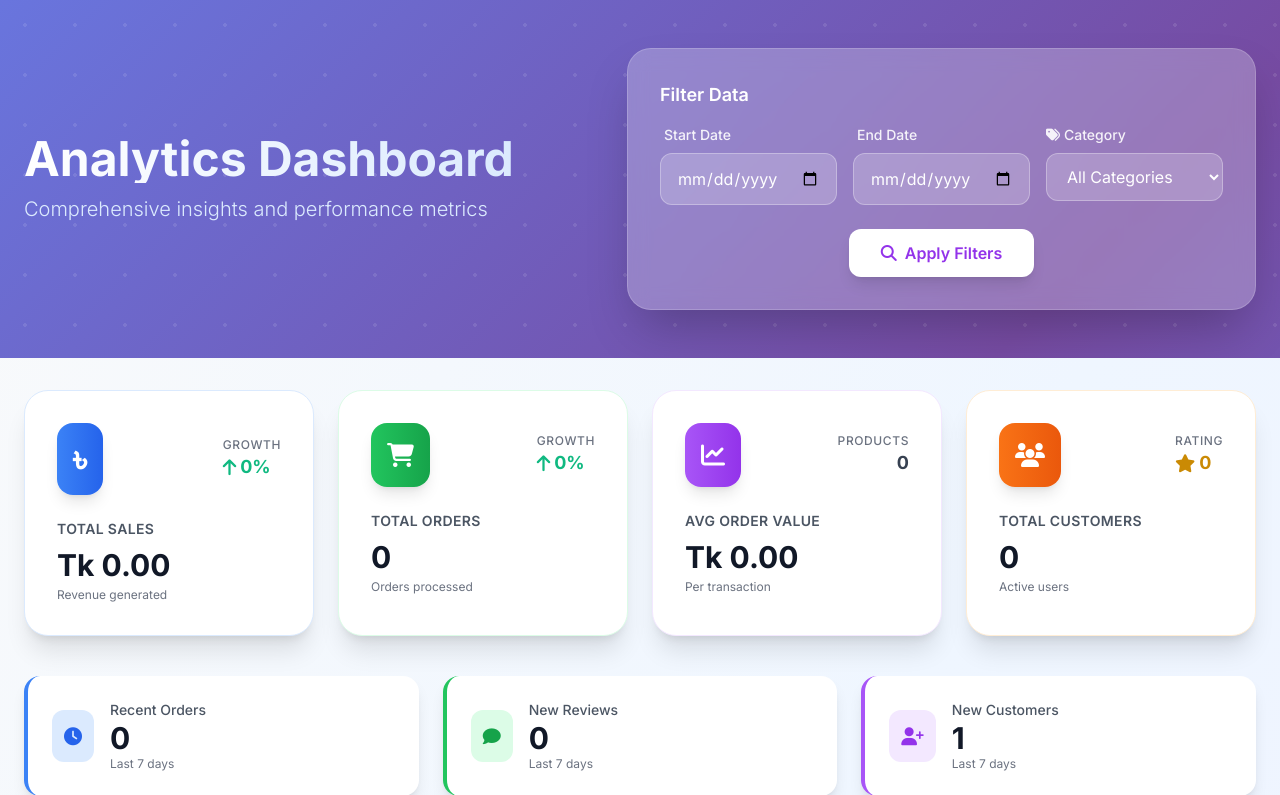
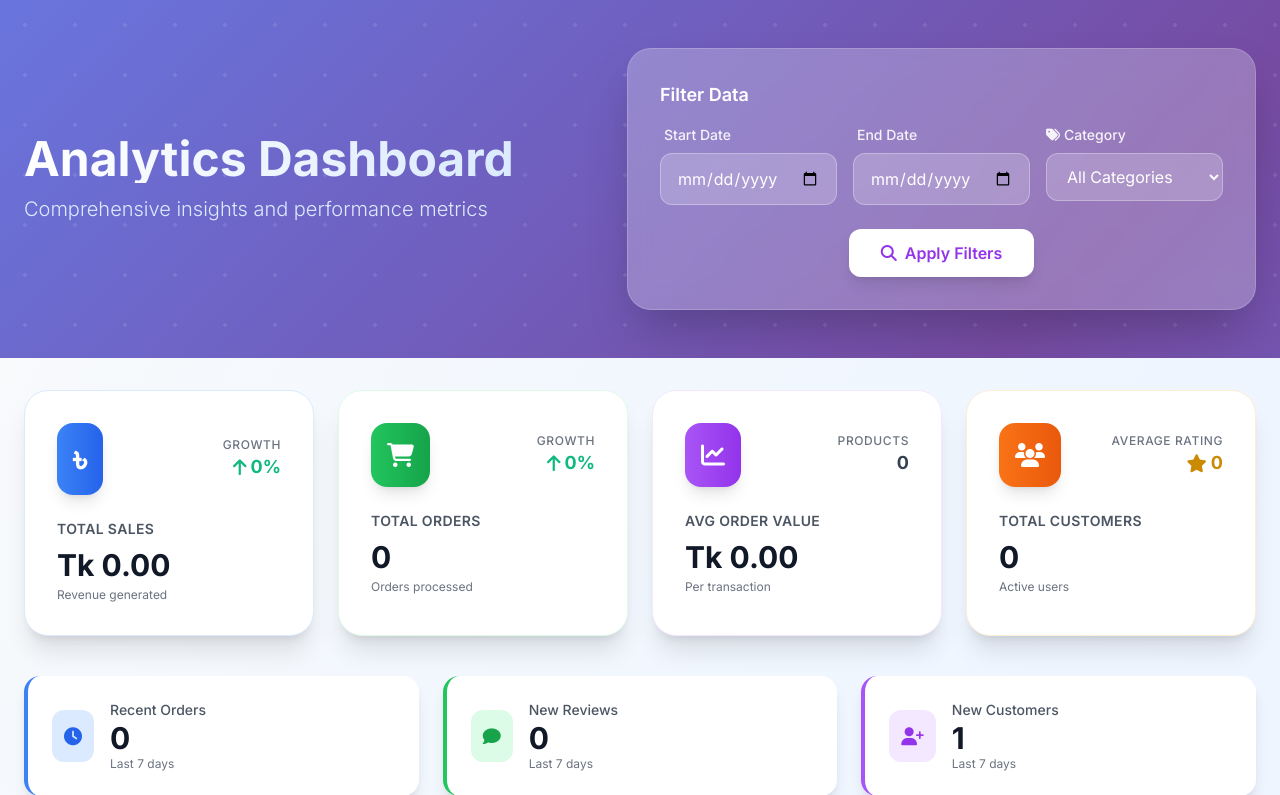
Before and after one commit to Anirban2046/TechBazaar-Tech-Store-WebApp-using-Django-and-TailwindCSS, a Django app: page /analytics/ in a window 1280 px wide. Shown: the top 795 px of the page. Run offline with Django 5.2, Linux system fonts and the light colour scheme; the visitor is signed in with stand-in values (Sample User, id 1); data comes from the database, SQL or seed files in the repository; data that the repository does not hold is empty; some libraries are stand-ins or nearby versions.

Commit message:
Admin dashboard functionality improved

```diff
--- a/analytics/views.py
+++ b/analytics/views.py
@@ -178,23 +178,6 @@ def dashboard(request):
     customer_labels = [c['month'] for c in customer_acquisition]
     customer_data = [c['customers'] for c in customer_acquisition]
 
-    # --- Latest Data ---
-    latest_orders = orders.select_related('user').order_by('-created_at')[:8]
-    latest_reviews = reviews.select_related('user', 'product').order_by('-created_at')[:8]
-
-    # Top customers by spending
-    top_customers = (
-        orders.values('user__first_name', 'user__last_name', 'user__email')
-        .annotate(total_spent=Sum('order_total'), order_count=Count('id'))
-        .order_by('-total_spent')[:5]
-    )
-
-    # Low stock products
-    low_stock_products = Product.objects.filter(
-        is_available=True,
-        stock__lte=10
-    ).order_by('stock')[:5]
-
     # Recent activity summary
     recent_orders_count = orders.filter(created_at__gte=today - timedelta(days=7)).count()
     recent_reviews_count = reviews.filter(created_at__gte=today - timedelta(days=7)).count()
@@ -234,13 +217,6 @@ def dashboard(request):
         'customer_labels': json.dumps(customer_labels),
         'customer_data': json.dumps(customer_data),
 
-        # Tables data
-        'latest_orders': latest_orders,
-        'latest_reviews': latest_reviews,
-        'top_customers': top_customers,
-        'low_stock_products': low_stock_products,
-        'categories': categories,
-
         # Activity summary
         'recent_orders_count': recent_orders_count,
         'recent_reviews_count': recent_reviews_count,
--- a/templates/analytics/dashboard.html
+++ b/templates/analytics/dashboard.html
@@ -196,7 +196,7 @@
                         </div>
                         <div class="text-right">
                             <div class="text-xs text-gray-500 font-medium uppercase tracking-wider">Growth</div>
-                            <div class="text-lg font-bold flex items-center {% if sales_growth >= 0 %}growth-positive{% else %}growth-negative{% endif %}">
+                            <div class="text-lg font-bold flex items-center justify-end {% if sales_growth >= 0 %}growth-positive{% else %}growth-negative{% endif %}">
                                 <i class="fas fa-{% if sales_growth >= 0 %}arrow-up{% else %}arrow-down{% endif %} mr-1"></i>
                                 {{ sales_growth }}%
                             </div>
@@ -217,7 +217,7 @@
                         </div>
                         <div class="text-right">
                             <div class="text-xs text-gray-500 font-medium uppercase tracking-wider">Growth</div>
-                            <div class="text-lg font-bold flex items-center {% if orders_growth >= 0 %}growth-positive{% else %}growth-negative{% endif %}">
+                            <div class="text-lg font-bold flex items-center justify-end {% if orders_growth >= 0 %}growth-positive{% else %}growth-negative{% endif %}">
                                 <i class="fas fa-{% if orders_growth >= 0 %}arrow-up{% else %}arrow-down{% endif %} mr-1"></i>
                                 {{ orders_growth }}%
                             </div>
@@ -255,8 +255,8 @@
                             <i class="fas fa-users text-white text-2xl"></i>
                         </div>
                         <div class="text-right">
-                            <div class="text-xs text-gray-500 font-medium uppercase tracking-wider">Rating</div>
-                            <div class="text-lg font-bold text-yellow-600 flex items-center">
+                            <div class="text-xs text-gray-500 font-medium uppercase tracking-wider">Average Rating</div>
+                            <div class="text-lg font-bold text-yellow-600 flex items-center justify-end">
                                 <i class="fas fa-star mr-1"></i> {{ average_rating }}
                             </div>
                         </div>
@@ -854,16 +854,16 @@
                 scales: {
                     ...chartOptions.scales,
                     y: {
-                        ...chartOptions.scales.y,
-                        beginAtZero: true,      // start from 0
-                        ticks: {
-                            ...chartOptions.scales.y.ticks,
-                            stepSize: 1,        // force integer steps
-                            callback: function(value) {
-                                return value + ' customers';
-                            }
-                        }
-                    }
+    beginAtZero: true,
+    ticks: {
+        stepSize: 1,
+        callback: function (value) {
+            if (!Number.isFinite(value)) return ''; // skip invalid ticks
+            return value + ' ' + (value <= 1 ? 'customer' : 'customers');
+        }
+    }
+}
+
                 },
                 plugins: {
                     ...chartOptions.plugins,
```
